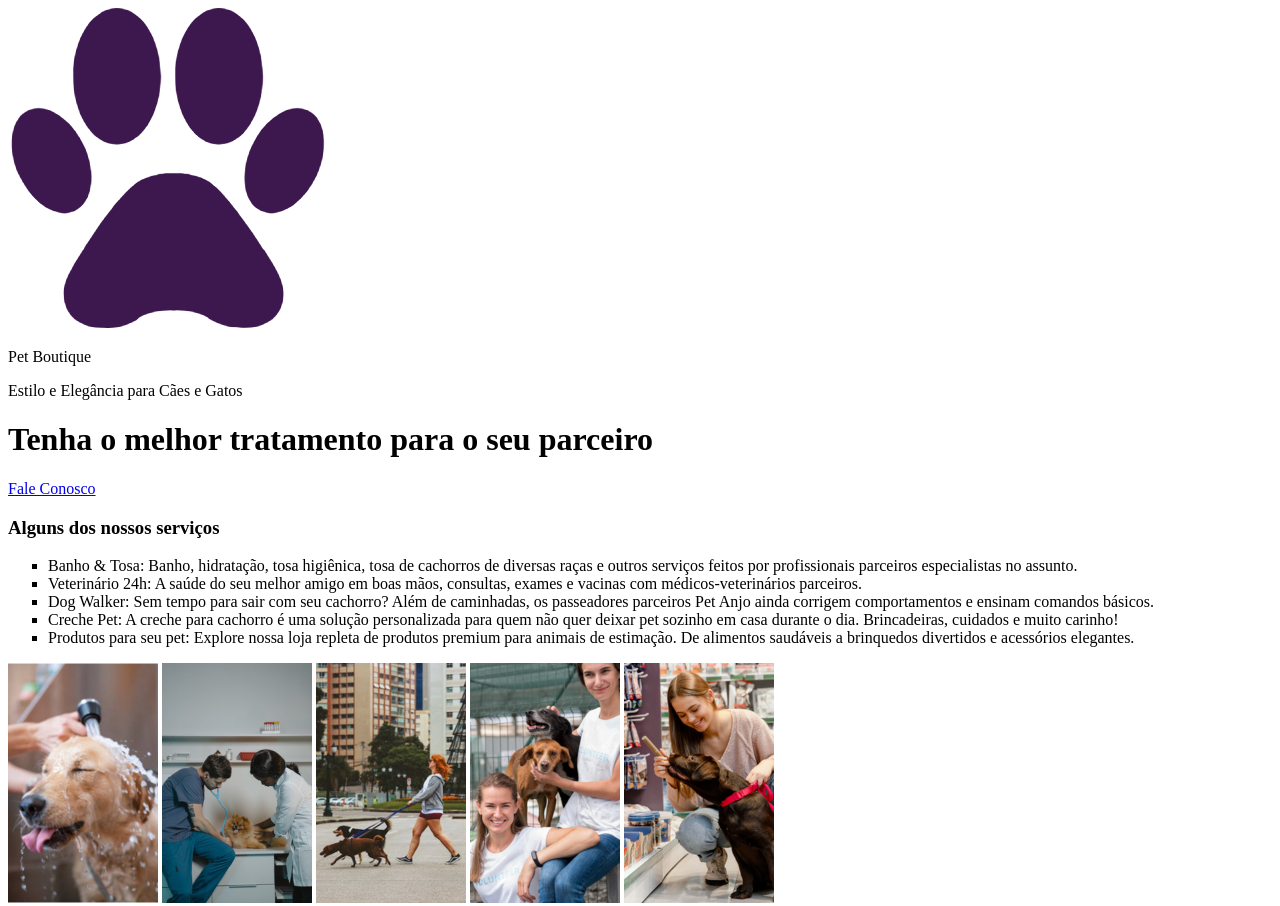
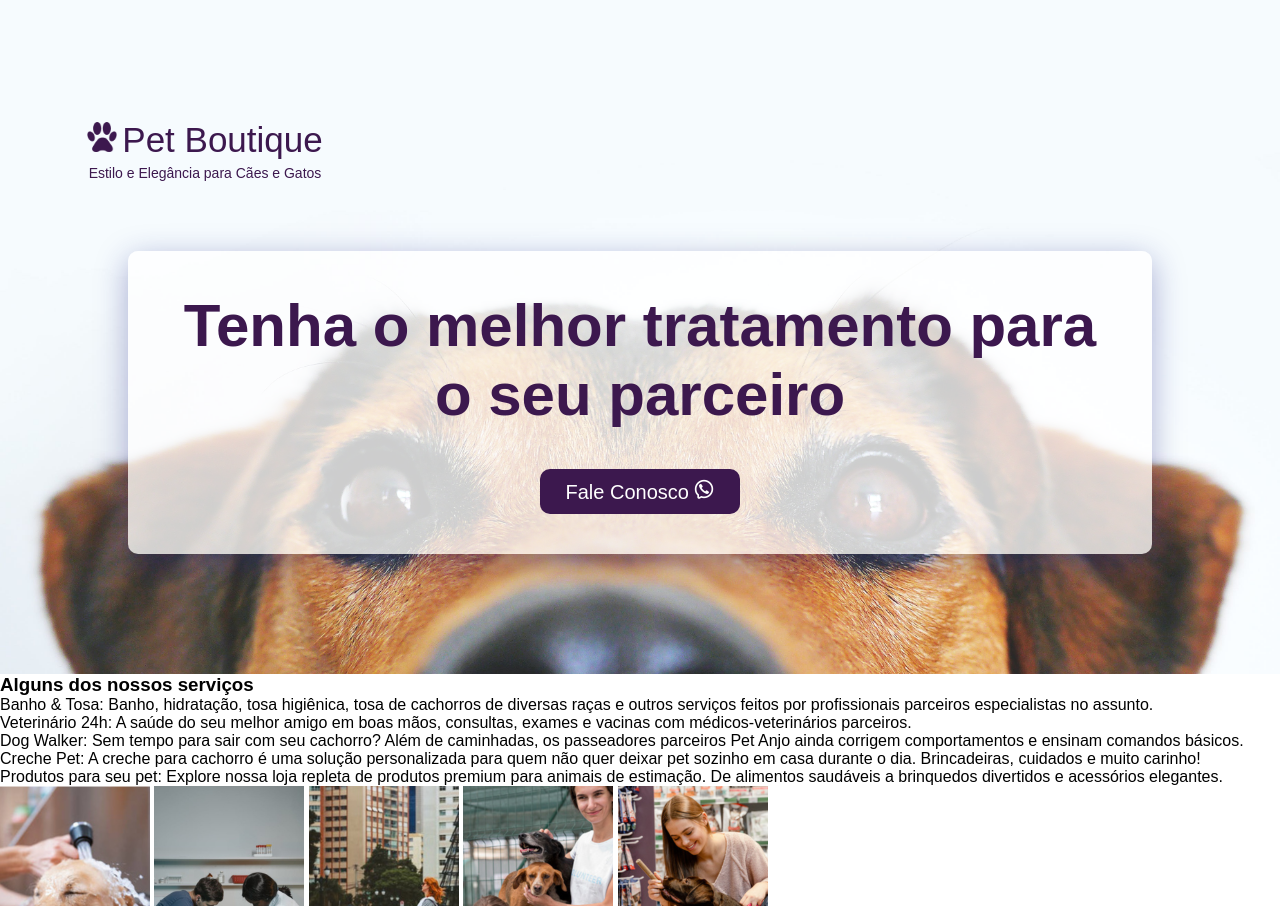
Before and after one commit to JonasMoreiraDev/Pet-Boutique, a plain HTML site: page index.html in a window 1280 px wide. Shown: the top 906 px of the page. Drawn offline with Linux system fonts and the light colour scheme.

Commit message:
estilizei o topo do site

```diff
--- a/index.html
+++ b/index.html
@@ -4,20 +4,20 @@
     <meta charset="UTF-8">
     <meta name="viewport" content="width=device-width, initial-scale=1.0">
     <title>Pet Boutique</title>
+    <link rel="stylesheet" href="style.css">
 </head>
 <body>
 
     <div class="secao-banner" id="topo">
 
         <div class="logo">
-            <img src="img/patas.png" alt="">
-            <p>Pet Boutique</p>
-            <p>Estilo e Elegância para Cães e Gatos</p>
+            <p class="p-logo"><img src="img/patas.png" alt="">Pet Boutique</p>
+            <p class="p2-logo">Estilo e Elegância para Cães e Gatos</p>
         </div>
 
         <div class="banner">
             <h1>Tenha o melhor tratamento para o seu parceiro</h1>
-            <p><a href="https://wa.me/5521999998888" target="_blank">Fale Conosco</a></p>
+            <p><a href="https://wa.me/5521999998888" target="_blank">Fale Conosco <img src="img/redes-sociais/whatsapp-svgrepo-com.png" alt="whatsapp"></a></p>
         </div>
 
     </div>
@@ -48,7 +48,8 @@
         <p>Aqui na <span class="text-destaque">Pet Boutique</span> somos apaixonados pelo que fazemos</p>
         <a href=""><img src="img/redes-sociais/facebook-svgrepo-com.png" alt="facebook"></a>
         <a href=""><img src="img/redes-sociais/instagram-svgrepo-com.png" alt="instagram"></a>
-        <a href=""><img src="img/redes-sociais/whatsapp-svgrepo-com.png" alt="whatsapp"></a>
+        <a href="https://wa.me/5521999998888
+        "><img src="img/redes-sociais/whatsapp-svgrepo-com.png" alt="whatsapp"></a>
     </div>
 
 
--- /dev/null
+++ b/style.css
@@ -0,0 +1,73 @@
+* {
+    margin: 0;
+    padding: 0;
+    box-sizing: border-box;
+    text-decoration: none;
+    font-family: sans-serif;
+}
+/*banner*/
+
+.secao-banner {
+    width: 100%;
+    padding: 120px 80px;
+    text-align: center;
+    background-image: url('img/banner-topo.jpg');
+    background-position: center;
+    background-size: cover;
+}
+
+.logo {
+    max-width: 250px;
+    color: #3c184e;
+}
+
+.p-logo {
+    font-size: 35px;
+    margin: 0px 0px 5px 0px;
+}
+.p2-logo {
+    font-size: 14px;
+    text-align: center;
+    margin: 0;
+}
+
+.logo img {
+    width: 30px;
+    margin-right: 5px;
+}
+
+.banner {
+    max-width: 1024px;
+    border-radius: 10px;
+    padding: 40px;
+    margin: 70px auto 0 auto;
+    background-color: #ffffffc4;
+    box-shadow: 0 8px 32px #1f26875e;
+}
+
+.banner h1 {
+    font-size: 60px;
+    color: #3c184e;
+    text-align: center;
+    font-weight: 800;
+    margin: 0px 0px 40px 0px;
+}
+
+.banner p {
+    width: 200px;
+    padding: 10px 25px;
+    margin: 0 auto;
+    background-color: #3c184e;
+    border-radius: 10px;
+    font-size: 20px;
+}
+
+.banner a {
+    color: #fff;
+}
+
+.banner img {
+    width: 20px;
+}
+
+/*Serviços*/
```
